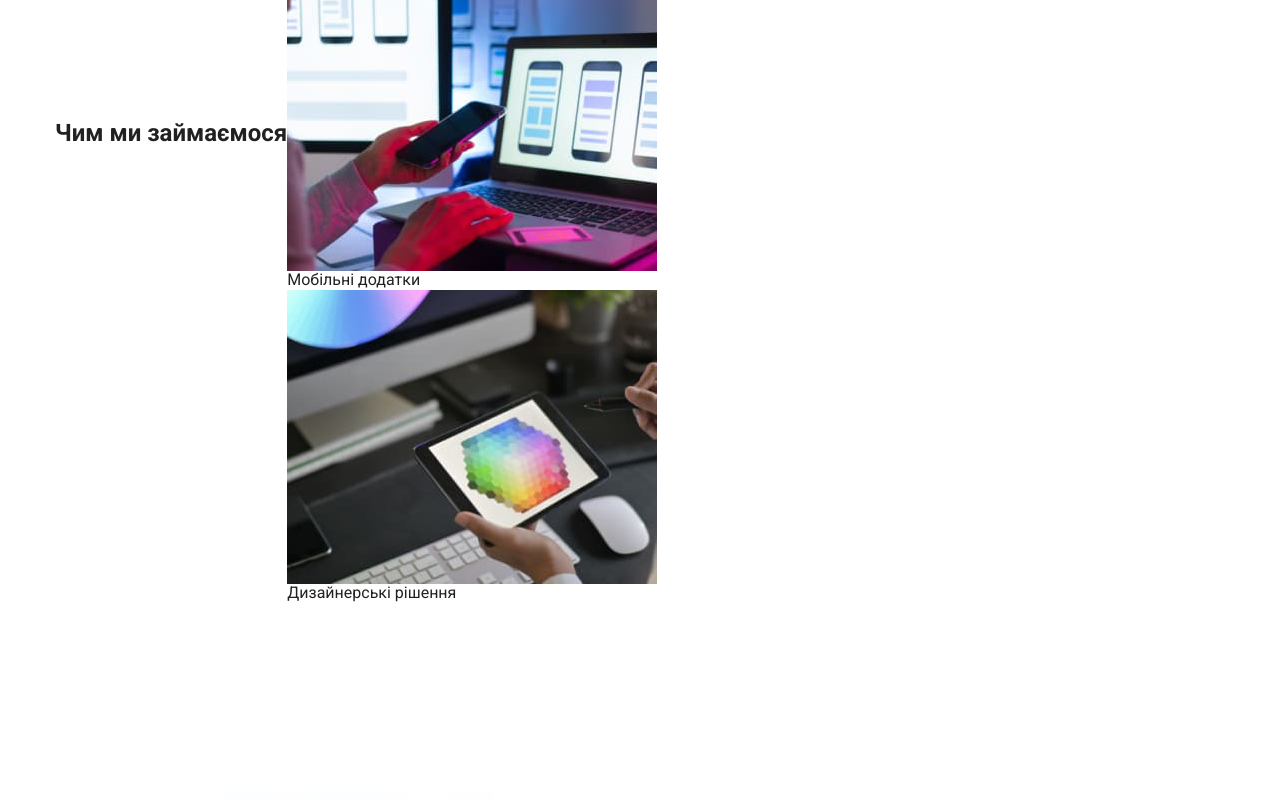
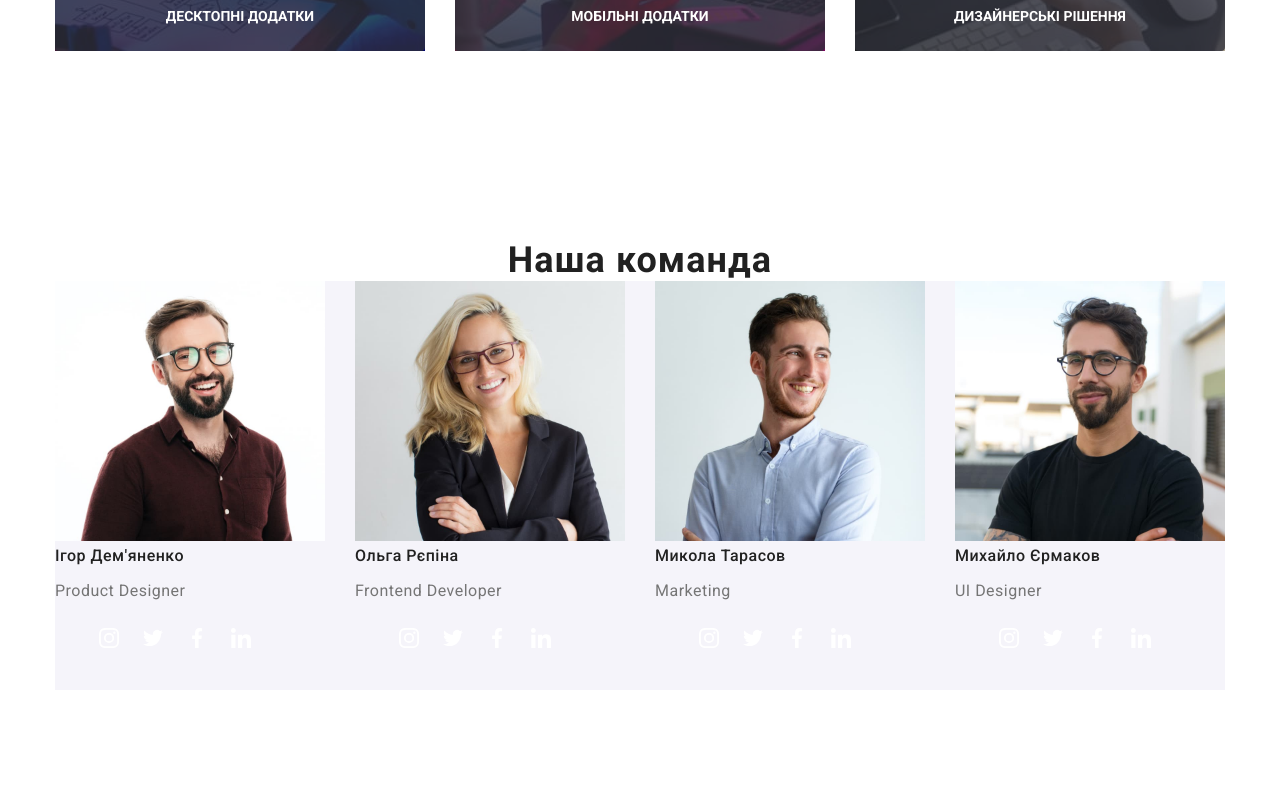
Before and after one commit to SergeyKuran/WebStudio, a plain HTML site: page index.html in a window 1280 px wide. Shown: the part 1540-2340 px from the top of the page. Drawn offline with nearby package versions, Linux system fonts and the light colour scheme.

Commit message:
Add section our-team, card-team and socials

```diff
--- a/index.html
+++ b/index.html
@@ -5,26 +5,27 @@
     <meta http-equiv="X-UA-Compatible" content="IE=edge" />
     <meta name="viewport" content="width=device-width, initial-scale=1.0" />
     <title>Document</title>
-    <link
-      rel="stylesheet"
-      href="https://cdnjs.cloudflare.com/ajax/libs/modern-normalize/1.0.0/modern-normalize.min.css"
-    />
+    <!-- Шрифти -->
     <link rel="preconnect" href="https://fonts.googleapis.com" />
     <link rel="preconnect" href="https://fonts.gstatic.com" crossorigin />
     <link
       href="https://fonts.googleapis.com/css2?family=Raleway:wght@700&family=Roboto:wght@400;500;700;900&display=swap"
       rel="stylesheet"
     />
+    <!-- Нормалайз -->
     <link
       rel="stylesheet"
       href="https://cdnjs.cloudflare.com/ajax/libs/modern-normalize/1.1.0/modern-normalize.min.css"
     />
+    <!-- SCSS -->
     <link rel="stylesheet" href="./css/main.min.css" />
   </head>
   <body>
     <header class="page-header">
       <div class="container">
+        <!-- Лого -->
         <a href="/" class="logo">Web<span class="logo__text">Studio</span></a>
+        <!-- Навігація Хедер -->
         <nav class="nav-header">
           <ul class="nav-header__items">
             <li>
@@ -38,7 +39,7 @@
             </li>
           </ul>
         </nav>
-        <!--Contact-->
+        <!-- Контактні дані Хедер -->
         <ul class="header-contact">
           <li>
             <a href="emailto:info@devstudio.com" class="header-contact__link">
@@ -59,6 +60,7 @@
       </div>
     </header>
     <main>
+      <!-- Секція герой -->
       <section class="hero">
         <div class="hero__container">
           <h1 class="hero__title">Ефективні рішення для вашого бізнесу</h1>
@@ -68,29 +70,23 @@
         </div>
       </section>
       <section>
+        <!-- Секція Наші переваги -->
         <div class="advantages container">
           <h2 class="advantages__title advantages__title--hidden">Наші переваги</h2>
           <ul class="advantages__group">
-            <!-- list list-section -->
-            <li class="advantages__list">
-              <!-- item -->
+            <li>
               <div class="advantages-picture">
-                <!-- item-icon -->
                 <svg class="advantages-picture__icon">
-                  <!-- icons -->
                   <use href="./images/icons.svg#icon-antenna"></use>
                 </svg>
               </div>
               <h3 class="advantages-picture__title">УВАГА ДО ДЕТАЛЕЙ</h3>
-              <!-- subtitle -->
               <p class="advantages-picture__text">
                 Ідейні міркування, і навіть початок повсякденної роботи з
                 формування позиції.
               </p>
-              <!-- subtitle-text -->
             </li>
-            <li class="advantages__list">
-              <!-- item -->
+            <li>
               <div class="advantages-picture">
                 <svg class="advantages-picture__icon">
                   <use href="./images/icons.svg#icon-clock"></use>
@@ -102,7 +98,7 @@
                 тягне у себе.
               </p>
             </li>
-            <li class="advantages__list">
+            <li>
               <div class="advantages-picture">
                 <svg class="advantages-picture__icon">
                   <use href="./images/icons.svg#icon-diagram"></use>
@@ -113,7 +109,7 @@
                 Так само консультація з широким активом значною мірою зумовлює.
               </p>
             </li>
-            <li class="advantages__list">
+            <li>
               <div class="advantages-picture">
                 <svg class="advantages-picture__icon">
                   <use href="./images/icons.svg#icon-astronaut"></use>
@@ -128,205 +124,208 @@
           </ul>
         </div>
       </section>
-      <!-- Чим ми займаємося -->
-      <section class="section box-one">
-        <div class="container">
-          <h2 class="title">Чим ми займаємося</h2>
-          <ul class="list list-img">
+      <!-- Секція Чим ми займаємося -->
+      <section>
+        <div class="container specifics">
+          <h2 class="specifics__title">Чим ми займаємося</h2>
+          <ul class="specifics__group">
             <li>
-              <div class="item-relative">
+              <div class="specifics__picture">
                 <img
-                  class="pic"
                   src="./images/box1-2-2.jpg"
                   alt="Друк на клавіатурі"
                   width="370"
                 />
-                <p>Десктопні додатки</p>
+                <p class="specifics__text">Десктопні додатки</p>
               </div>
             </li>
             <li>
-              <div class="item-relative">
+              <div class="specifics__picture">
                 <img
-                  class="pic"
                   src="./images/box2-2-2.jpg"
                   alt="Вибір макета на ноуті"
                   width="370"
                 />
-                <p>Мобільні додатки</p>
+                <p class="specifics__text">Мобільні додатки</p>
               </div>
             </li>
             <li>
-              <div class="item-relative">
+              <div class="specifics__picture">
                 <img
-                  class="pic"
                   src="./images/box3-2-2.jpg"
                   alt="Кольорова палітра"
                   width="370"
                 />
-                <p>Дизайнерські рішення</p>
+                <p class="specifics__text">Дизайнерські рішення</p>
               </div>
             </li>
           </ul>
         </div>
       </section>
-      <section class="section box-second">
-        <div class="container">
-          <h2 class="title">Наша команда</h2>
-          <ul class="list our-team">
-            <li class="items">
+      <section>
+        <!-- section box-second -->
+        <div class="container card">
+          <h2 class="our-team">Наша команда</h2>
+          <!-- title -->
+          <ul class="card-team">
+            <!-- list our-team -->
+            <li class="card-team__item">
+              <!-- items -->
+              <!-- items-picture -->
               <img
-                class="items-picture"
                 alt="Product Designer"
                 src="./images/img-5.jpg"
                 width="270"
               />
-              <h3 class="subject">Ігор Дем'яненко</h3>
-              <p class="subject-item">Product Designer</p>
-              <ul class="social-ul">
+              <h3 class="card-team__title">Ігор Дем'яненко</h3>
+              <!-- subject -->
+              <p class="card-team__text">Product Designer</p>
+              <!-- subject-item -->
+              <ul class="social-networks">
+                <!-- social-ul -->
                 <li>
-                  <a class="social-link" href="">
-                    <svg class="social-icon">
+                  <a class="social-networks__link" href="">
+                    <!-- social-link -->
+                    <svg class="social-networks__icon">
+                      <!-- social-icon -->
                       <use href="./images/icons.svg#icon-instagram"></use>
                     </svg>
                   </a>
                 </li>
                 <li>
-                  <a class="social-link" href="">
-                    <svg class="social-icon">
+                  <a class="social-networks__link" href="">
+                    <svg class="social-networks__icon">
                       <use href="./images/icons.svg#icon-twitter"></use>
                     </svg>
                   </a>
                 </li>
                 <li>
-                  <a class="social-link" href="">
-                    <svg class="social-icon">
+                  <a class="social-networks__link" href="">
+                    <svg class="social-networks__icon">
                       <use href="./images/icons.svg#icon-facebook"></use>
                     </svg>
                   </a>
                 </li>
                 <li>
-                  <a class="social-link" href="">
-                    <svg class="social-icon">
+                  <a class="social-networks__link" href="">
+                    <svg class="social-networks__icon">
                       <use href="./images/icons.svg#icon-linkedin"></use>
                     </svg>
                   </a>
                 </li>
               </ul>
             </li>
-            <li class="items">
+            <li  class="card-team__item">
               <img
-                class="items-picture"
                 alt="Frontend Developer"
                 src="./images/img-2-2.jpg"
                 width="270"
               />
-              <h3 class="subject">Ольга Рєпіна</h3>
-              <p class="subject-item">Frontend Developer</p>
-              <ul class="social-ul">
+              <h3 class="card-team__title">Ольга Рєпіна</h3>
+              <p class="card-team__text">Frontend Developer</p>
+              <ul class="social-networks">
                 <li>
-                  <a class="social-link" href="">
-                    <svg class="social-icon">
+                  <a class="social-networks__link" href="">
+                    <svg class="social-networks__icon">
                       <use href="./images/icons.svg#icon-instagram"></use>
                     </svg>
                   </a>
                 </li>
                 <li>
-                  <a class="social-link" href="">
-                    <svg class="social-icon">
+                  <a class="social-networks__link" href="">
+                    <svg class="social-networks__icon">
                       <use href="./images/icons.svg#icon-twitter"></use>
                     </svg>
                   </a>
                 </li>
                 <li>
-                  <a class="social-link" href="">
-                    <svg class="social-icon">
+                  <a class="social-networks__link" href="">
+                    <svg class="social-networks__icon">
                       <use href="./images/icons.svg#icon-facebook"></use>
                     </svg>
                   </a>
                 </li>
                 <li>
-                  <a class="social-link" href="">
-                    <svg class="social-icon">
+                  <a class="social-networks__link" href="">
+                    <svg class="social-networks__icon">
                       <use href="./images/icons.svg#icon-linkedin"></use>
                     </svg>
                   </a>
                 </li>
               </ul>
             </li>
-            <li class="items">
+            <li class="card-team__item">
               <img
-                class="items-picture"
                 src="./images/img-3-2.jpg"
                 alt="Marketing"
                 width="270"
               />
-              <h3 class="subject">Микола Тарасов</h3>
-              <p class="subject-item">Marketing</p>
-              <ul class="social-ul">
+              <h3 class="card-team__title">Микола Тарасов</h3>
+              <p class="card-team__text">Marketing</p>
+              <ul class="social-networks">
                 <li>
-                  <a class="social-link" href="">
-                    <svg class="social-icon">
+                  <a class="social-networks__link" href="">
+                    <svg class="social-networks__icon">
                       <use href="./images/icons.svg#icon-instagram"></use>
                     </svg>
                   </a>
                 </li>
                 <li>
-                  <a class="social-link" href="">
-                    <svg class="social-icon">
+                  <a class="social-networks__link" href="">
+                    <svg class="social-networks__icon">
                       <use href="./images/icons.svg#icon-twitter"></use>
                     </svg>
                   </a>
                 </li>
                 <li>
-                  <a class="social-link" href="">
-                    <svg class="social-icon">
+                  <a class="social-networks__link" href="">
+                    <svg class="social-networks__icon">
                       <use href="./images/icons.svg#icon-facebook"></use>
                     </svg>
                   </a>
                 </li>
                 <li>
-                  <a class="social-link" href="">
-                    <svg class="social-icon">
+                  <a class="social-networks__link" href="">
+                    <svg class="social-networks__icon">
                       <use href="./images/icons.svg#icon-linkedin"></use>
                     </svg>
                   </a>
                 </li>
               </ul>
             </li>
-            <li class="items">
+            <li class="card-team__item">
               <img
-                class="items-picture"
                 src="./images/img-4-2.jpg"
                 alt="UI Designer"
                 width="270"
               />
-              <h3 class="subject">Михайло Єрмаков</h3>
-              <p class="subject-item">UI Designer</p>
-              <ul class="social-ul">
+              <h3 class="card-team__title">Михайло Єрмаков</h3>
+              <p class="card-team__text">UI Designer</p>
+              <ul class="social-networks">
                 <li>
-                  <a class="social-link" href="">
-                    <svg class="social-icon">
+                  <a class="social-networks__link" href="">
+                    <svg class="social-networks__icon">
                       <use href="./images/icons.svg#icon-instagram"></use>
                     </svg>
                   </a>
                 </li>
                 <li>
-                  <a class="social-link" href="">
-                    <svg class="social-icon">
+                  <a class="social-networks__link" href="">
+                    <svg class="social-networks__icon">
                       <use href="./images/icons.svg#icon-twitter"></use>
                     </svg>
                   </a>
                 </li>
                 <li>
-                  <a class="social-link" href="">
-                    <svg class="social-icon">
+                  <a class="social-networks__link" href="">
+                    <svg class="social-networks__icon">
                       <use href="./images/icons.svg#icon-facebook"></use>
                     </svg>
                   </a>
                 </li>
                 <li>
-                  <a class="social-link" href="">
-                    <svg class="social-icon">
+                  <a class="social-networks__link" href="">
+                    <svg class="social-networks__icon">
                       <use href="./images/icons.svg#icon-linkedin"></use>
                     </svg>
                   </a>
--- /dev/null
+++ b/sass/components/_card-team.scss
@@ -0,0 +1,41 @@
+.card {
+  display: block;
+}
+
+.card-team {
+  display: flex;
+  gap: 30px;
+  min-width: 270px;
+
+  color: $color-backgroud-header;
+  background-color: $color-section;
+}
+
+.card-item__item {
+  text-align: center;
+  box-shadow: 0px 1px 3px rgba(0, 0, 0, 0.12), 0px 1px 1px rgba(0, 0, 0, 0.14),
+    0px 2px 1px rgba(0, 0, 0, 0.2);
+  border-radius: 0px 0px 4px 4px;
+  background-color: $color-backgroud-header;
+}
+
+.card-team__title {
+  margin-bottom: 10px;
+
+  font-weight: 500;
+  font-size: 16px;
+  line-height: 1.88;
+  letter-spacing: 0.03em;
+
+  color: $color-text-primary;
+}
+
+.card-team__text {
+  margin-bottom: 16px;
+
+  font-size: 16px;
+  line-height: 1.19;
+  letter-spacing: 0.03em;
+
+  color: $color-text-secondary;
+}
--- /dev/null
+++ b/sass/components/_our-team.scss
@@ -0,0 +1,8 @@
+.our-team {
+  font-weight: 700;
+  font-size: 36px;
+  line-height: 1.17;
+  text-align: center;
+
+  letter-spacing: 0.03em;
+}
--- /dev/null
+++ b/sass/components/_social-networks.scss
@@ -0,0 +1,24 @@
+.social-networks {
+  display: flex;
+  margin-right: 32px;
+  margin-bottom: 30px;
+  margin-left: 32px;
+  list-style-type: none;
+}
+
+.social-networks__link {
+  display: flex;
+  align-items: center;
+  justify-content: center;
+
+  width: 44px;
+  height: 44px;
+  color: var(--color-social-link);
+  border-radius: 50%;
+}
+
+.social-networks__icon {
+  width: 20px;
+  height: 20px;
+  fill: currentColor;
+}
--- /dev/null
+++ b/sass/components/_specifics.scss
@@ -0,0 +1,49 @@
+.specifics {
+  display: flex;
+  flex-direction: column;
+}
+
+.specifics__title {
+  margin-bottom: 50px;
+
+  font-size: 36px;
+  line-height: 1.17;
+  text-align: center;
+
+  letter-spacing: 0.03em;
+}
+
+.specifics__group {
+  display: flex;
+  gap: 30px;
+}
+
+.specifics__picture {
+  position: relative;
+  transition: box-shadow 250ms $transition-timing-function-all-hover-focus;
+  &:hover,
+  &:focus {
+    box-shadow: 0px 4px 4px rgba(0, 0, 0, 0.25);
+  }
+}
+
+.specifics__text {
+  position: absolute;
+  left: 50%;
+  bottom: 0;
+  transform: translate(-50%, 0);
+
+  width: 100%;
+  height: 70px;
+  padding: 27px 0;
+
+  font-weight: 700;
+  font-size: 14px;
+  line-height: 1.17;
+  text-align: center;
+  text-transform: uppercase;
+
+  border-radius: 4px;
+  background-color: $color-background-section-box-one-li;
+  color: $color-backgroud-header;
+}
--- a/sass/main.scss
+++ b/sass/main.scss
@@ -8,3 +8,7 @@
 @import './components/_contact-header';
 @import './components/hero';
 @import './components/advantages';
+@import './components/specifics';
+@import './components/our-team';
+@import './components/card-team';
+@import './components/social-networks';
--- a/styles.css
+++ b/styles.css
@@ -248,7 +248,7 @@ p {
   color: var(--header-bg-color);
 }
 
-.title {
+/* .title {
   margin-bottom: 50px;
 
   font-weight: 700;
@@ -257,25 +257,25 @@ p {
   text-align: center;
 
   letter-spacing: 0.03em;
-}
+} */
 
 /* subtitle Studio page */
-.subtitle {
+/* .subtitle {
   margin-bottom: 10px;
 
   font-weight: 700;
   font-size: 14px;
   line-height: 1.14;
   letter-spacing: 0.03em;
-}
+} */
 
-.subtitle-text {
+/* .subtitle-text {
   font-size: 14px;
   line-height: 1.71;
   letter-spacing: 0.03em;
-  color: var(--secondary-text-color);
+  color: var(--secondary-text-color); */
 }
-
+/*
 .items {
   text-align: center;
   box-shadow: 0px 1px 3px rgba(0, 0, 0, 0.12), 0px 1px 1px rgba(0, 0, 0, 0.14),
@@ -288,9 +288,9 @@ p {
   display: block;
 
   margin-bottom: 30px;
-}
+} */
 /* Subject Наші переваги */
-.subject {
+/* .subject {
   margin-bottom: 10px;
 
   font-weight: 500;
@@ -310,7 +310,7 @@ p {
   letter-spacing: 0.03em;
 
   color: var(--secondary-text-color);
-}
+} */
 
 /* size text header nav */
 .nav-stydio,
@@ -327,21 +327,21 @@ p {
   color: var(--primary-text-color);
 }
 
-.box-one {
+/* .box-one {
   padding-top: 0;
 }
 
 .box-second {
   background-color: var(--color-section);
-}
+} */
 
 /* current page
 .nav-up .current {
   color: var(--color-accent);
 } */
-.nav-up .item {
+/* .nav-up .item {
   position: relative;
-}
+} */
 
 /* .item .current::after {
   content: "";
@@ -381,28 +381,28 @@ p {
 } */
 /*  */
 
-.email,
+/* .email,
 .tel {
   display: flex;
   align-items: center;
 
   text-decoration: none;
 
-  color: var(--secondary-text-color);
+  color: var(--secondary-text-color); */
 }
 
 /* Наша команда */
-.our-team {
+/* .our-team {
   display: flex;
   min-width: 270px;
 
   color: var(--header-bg-color);
   background-color: var(--color-section);
-}
+} */
 
-.our-team .items + .items {
+/* .our-team .items + .items {
   margin-left: 30px;
-}
+} */
 
 /* Cоціальні мережі посилання svg Наша команда*/
 .social-ul {
```
Also changed, not shown: sass/components/_advantages.scss (+17 -16 lines), css/main.css, css/main.min.css, 2 other files.
